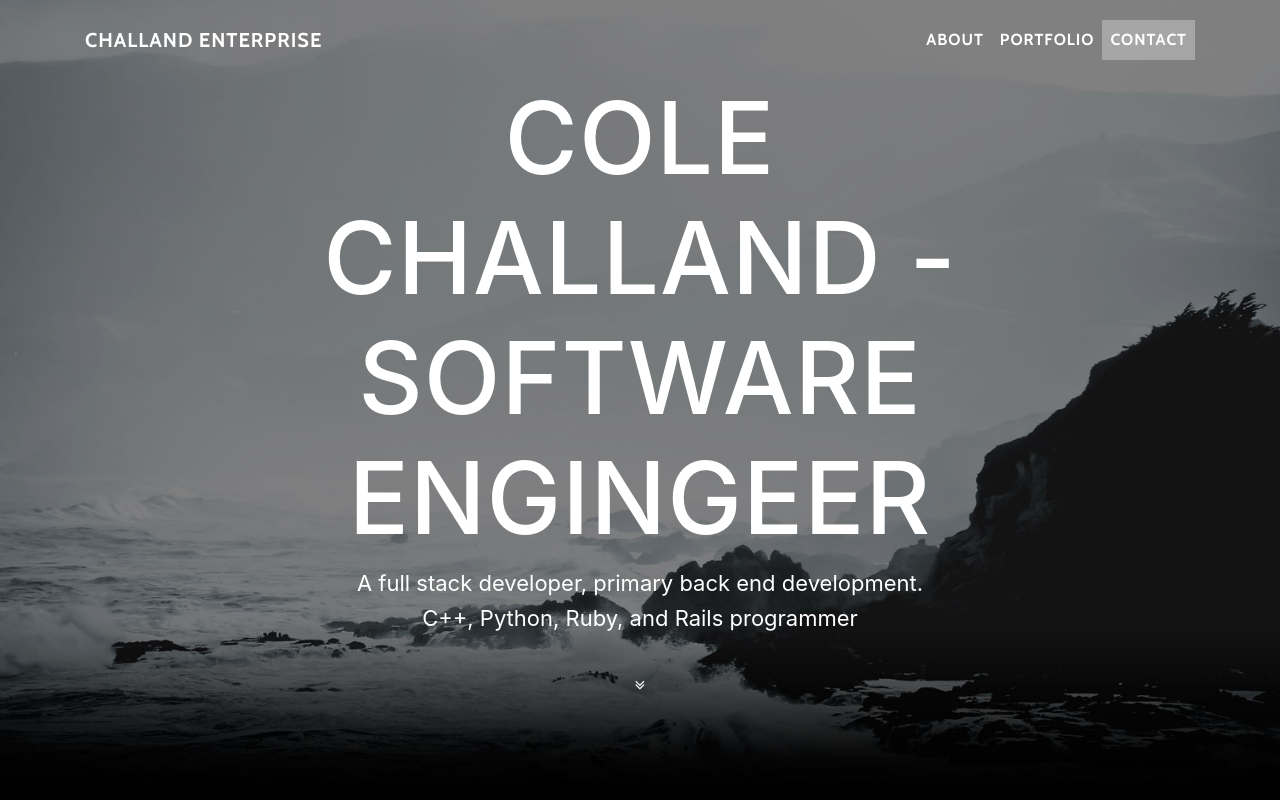
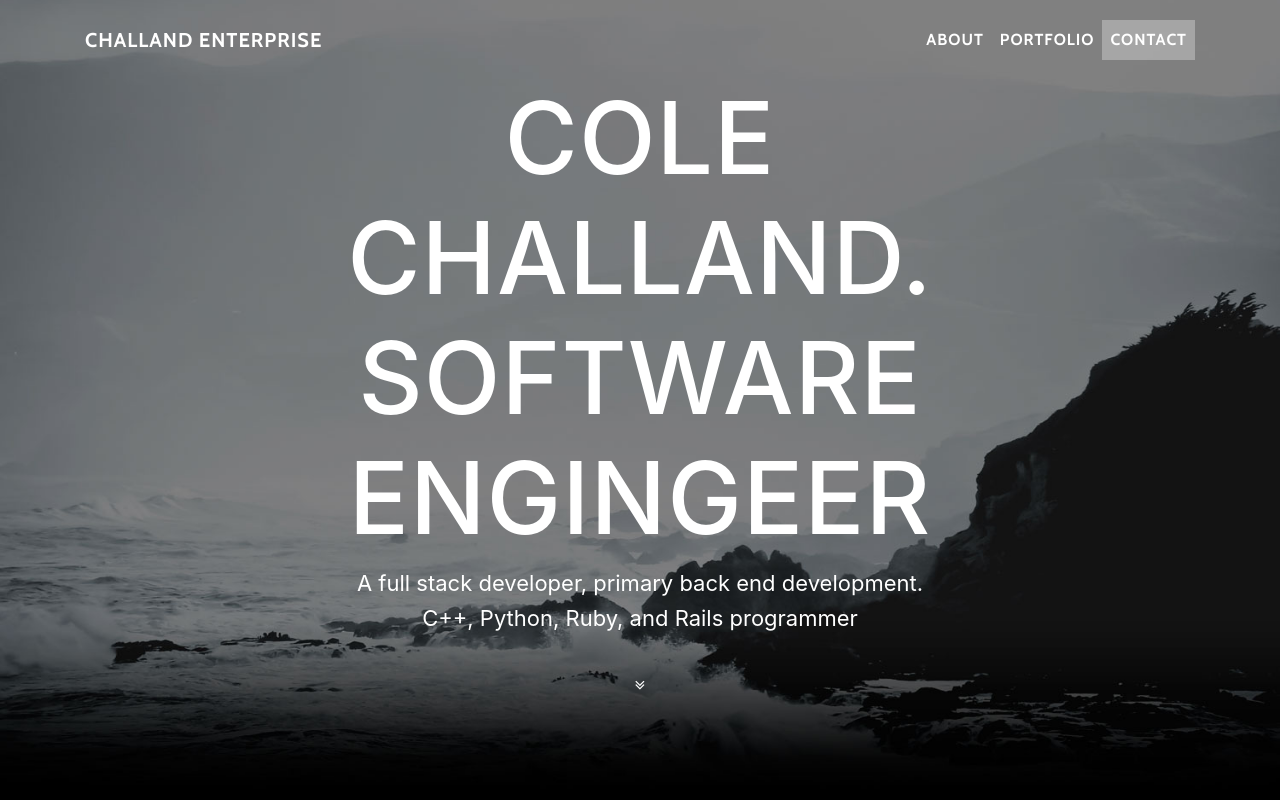
Before and after one commit to CChalland/cchalland.github.io, a website with bundled scripts: page index.html in a window 1280 px wide. Shown: the top 800 px of the page. Built offline with nearby package versions, Linux system fonts and the light colour scheme.

Commit message:
Change title

```diff
--- a/index.html
+++ b/index.html
@@ -55,7 +55,7 @@
         <div class="container">
           <div class="row">
             <div class="col-lg-8 mx-auto">
-              <h1 class="brand-heading">Cole Challand - Software Engingeer</h1>
+              <h1 class="brand-heading">Cole Challand.  Software Engingeer</h1>
               <p class="intro-text">A full stack developer, primary back end development.
                 <br>C++, Python, Ruby, and Rails programmer</p>
               <a href="#about" class="btn btn-circle js-scroll-trigger">
```
